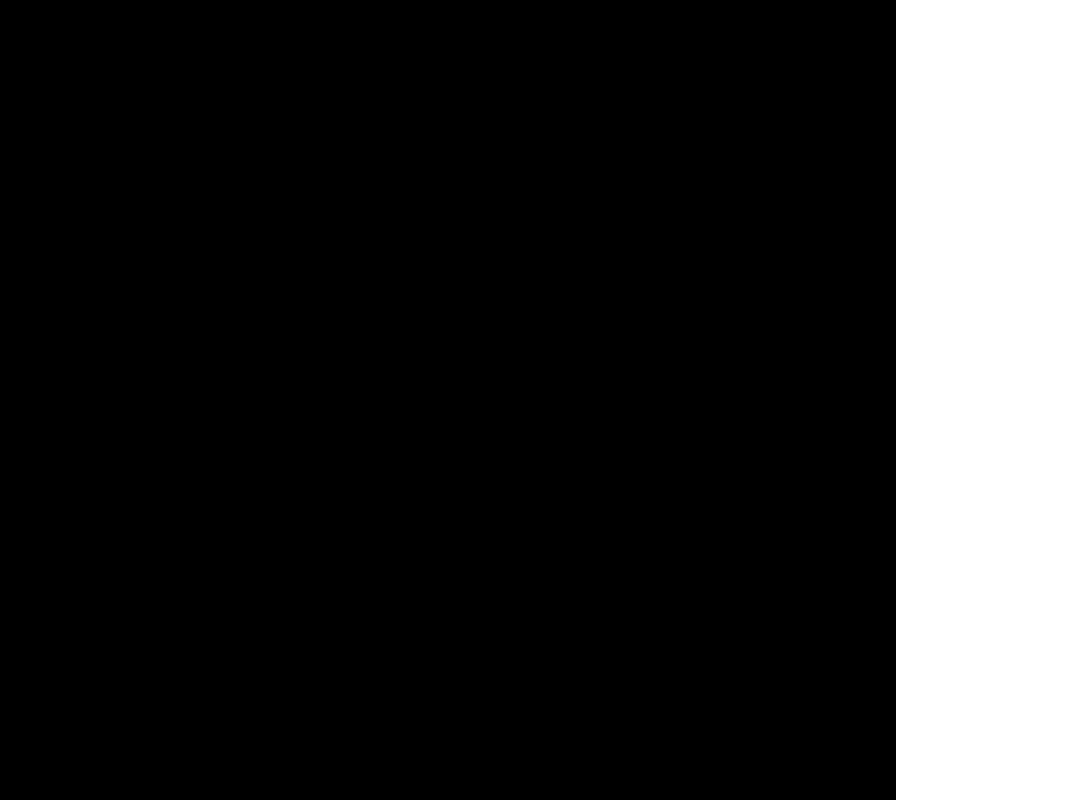
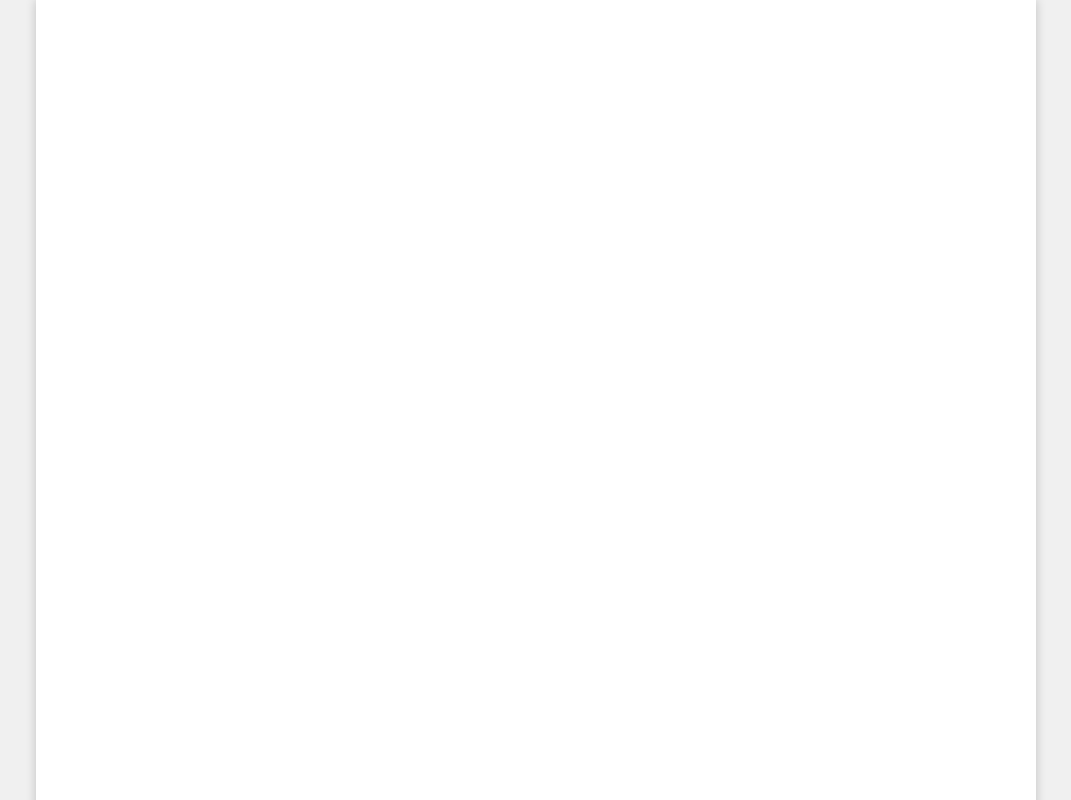
Before and after one commit to ArtyomTsukk/pixel-canvas, a plain HTML site: page index.html in a window 1280 px wide. Shown: the top 800 px of the page, without its empty margins (104-1175 px from the left). Drawn offline with Linux system fonts and the light colour scheme.

Commit message:
Update index.html

```diff
--- a/index.html
+++ b/index.html
@@ -3,28 +3,47 @@
 <head>
   <title>Pixel Canvas</title>
   <style>
-    body { margin: 0; overflow: hidden; }
-    canvas { display: block; }
+    body {
+      margin: 0;
+      display: flex;
+      justify-content: center;
+      align-items: center;
+      min-height: 100vh;
+      background: #f0f0f0;
+      overflow: hidden;
+    }
+    #container {
+      box-shadow: 0 0 10px rgba(0,0,0,0.2);
+    }
   </style>
 </head>
 <body>
-  <canvas id="pixelCanvas"></canvas>
+  <div id="container">
+    <canvas id="pixelCanvas"></canvas>
+  </div>
+
   <script>
     const canvas = document.getElementById("pixelCanvas");
     const ctx = canvas.getContext("2d");
 
     // Размер холста
-    canvas.width = 1000;
-    canvas.height = 2000;
+    const size = 1000;
+    canvas.width = size;
+    canvas.height = size;
 
-    // Заливка чёрным
-    ctx.fillStyle = "#000000";
-    ctx.fillRect(0, 0, canvas.width, canvas.height);
+    // Заливка белым
+    ctx.fillStyle = "#FFFFFF";
+    ctx.fillRect(0, 0, size, size);
 
-    // Клик для теста
+    // Рисование пикселей
     canvas.addEventListener("click", (e) => {
-      ctx.fillStyle = "#FF0000";
-      ctx.fillRect(e.offsetX, e.offsetY, 1, 1);
+      const rect = canvas.getBoundingClientRect();
+      const x = Math.floor(e.clientX - rect.left);
+      const y = Math.floor(e.clientY - rect.top);
+
+      // Закрашиваем пиксель (цвет можно менять)
+      ctx.fillStyle = "#000000";
+      ctx.fillRect(x, y, 1, 1);
     });
   </script>
 </body>
```
